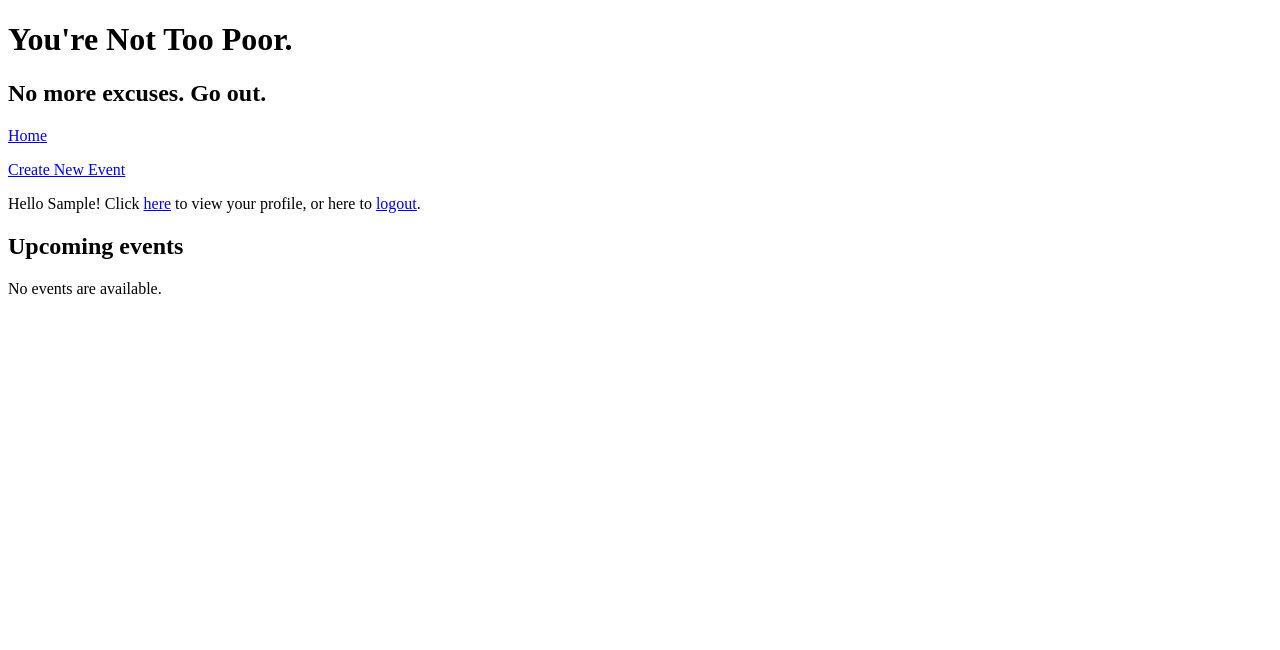
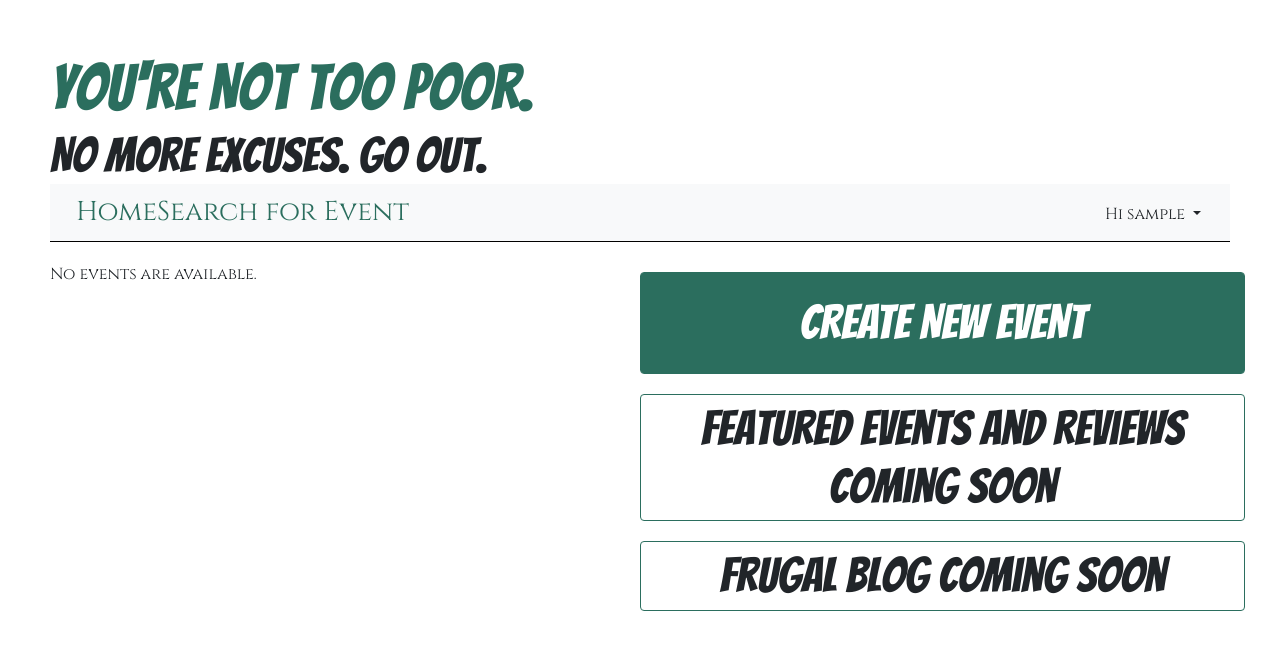
Before and after one commit to sarahlevins/SheCodes-DjangoProject, a Django app: page /freeeventfinder/ in a window 1280 px wide. Shown: the top 650 px of the page. Run offline with Django 3.2, Linux system fonts and the light colour scheme; the visitor is signed in with stand-in values (Sample User, id 1); data that the repository does not hold is empty; some libraries are stand-ins or nearby versions.

Commit message:
styling works

```diff
--- a/eventfinder/templates/eventfinder/index.html
+++ b/eventfinder/templates/eventfinder/index.html
@@ -2,18 +2,29 @@
 
 {% block content %}
 
-<h2>Upcoming events</h2>
-
-{{ event_attending.user.all }}
-
-{% if upcoming_event_list %}
-    <ul>
-    {% for event in upcoming_event_list %}
-        <li><a href="{% url 'eventfinder:event-detail' event.pk %}">{{ event.name }}</a></li>
-    {% endfor %}
-    </ul>
-{% else %}
-    <p>No events are available.</p>
-{% endif %}
+    <div id="index-container" class="row">
+        <div class="col-6">
+            {% if upcoming_events_list %}
+                {% for event in upcoming_events_list %}
+                    {% include "./event_listing_box.html" with event=event %}
+                {% endfor %}
+            {% else %}
+                <p>No events are available.</p>
+            {% endif %}
+        </div>
+        <div class="col-6">
+            <div id="right-side-row" class="row">
+                <div id="new-event-col" class="col right-side-col">
+                    <a href="{% url 'eventfinder:event-create' %}"><button id="new-event">CREATE NEW EVENT</button></a>
+                </div>
+                <div id="featured-col" class="col right-side-col">
+                    <h2>featured events and reviews coming soon</h2>
+                </div>
+                <div id="frugal-col" class="col right-side-col">
+                    <h2>frugal blog coming soon</h2>
+                </div>
+            </div>
+        </div>
+    </div>
 
 {% endblock %}
--- a/eventfinder/views.py
+++ b/eventfinder/views.py
@@ -8,12 +8,12 @@ from users.models import User
 from django.forms import formset_factory
 from rest_framework import viewsets
 from .serializers import EventSerializer
-from django.http import HttpResponseRedirect
+from django.http import HttpResponseRedirect, request
 
 
 def index(request):
-    upcoming_event_list = Event.objects.order_by('-start_time')[:5]
-    context = {'upcoming_event_list': upcoming_event_list}
+    upcoming_events_list = Event.objects.order_by('-start_time')[:5]
+    context = {'upcoming_events_list': upcoming_events_list}
     return render(request, 'eventfinder/index.html', context)
 
 class EventDetail(DetailView):
@@ -22,7 +22,7 @@ class EventDetail(DetailView):
 
 def attending(self, pk):
     event = Event.objects.get(pk=pk)
-    user = User.objects.get(pk=1)
+    user = User.objects.get(self.request.user)
     event.attendees.add(user)
     return HttpResponseRedirect('/freeeventfinder/')
 
--- /dev/null
+++ b/static/style.css
@@ -0,0 +1,143 @@
+Skip to content
+
+Search or jump to…
+
+Pull requests
+Issues
+Marketplace
+Explore
+
+@sarahlevins
+Code  Issues 0  Pull requests 0  Projects 0  Wiki  Security  Pulse  Community
+FreeEventFinder/static/style.css
+@sarahlevins sarahlevins got edit event to work
+c3e668c 15 days ago
+116 lines (95 sloc)  1.63 KB
+
+html {
+
+}
+
+body {
+    margin: 50px;
+    font-family: 'Cinzel', sans-serif;
+}
+
+h1 {
+    font-family: 'Bangers', sans-serif;
+    font-size: 4rem;
+    color: #2b6e5e;
+    margin: 0;
+}
+
+h2 {
+    font-family: 'Bangers', sans-serif;
+    font-size: 3rem;
+    margin: 0;
+}
+
+header {
+    border-bottom: 1px solid #000;
+    margin-bottom: 20px;
+}
+
+.dropdown-toggle .dropdown-item{
+    font-size: 1.7rem;
+}
+
+.nav {
+    margin: 0 10px;
+    font-size: 1.7rem;
+}
+.nav-item{
+    font-size: 1.7rem;
+}
+
+a {
+    color: #2b6e5e;
+    font-family: 'Cinzel', sans-serif;
+
+}
+
+#navbar-wrapper{
+    display: flex;
+    flex-grow: 1;
+    justify-content: space-between;
+}
+
+#new-event {
+    width: 100%;
+    background-color: #2b6e5e;
+    color: #fff;
+    font-family: 'Bangers', sans-serif;
+    border: 1px solid #2b6e5e;
+    border-radius: 2px;
+    font-size: 3rem;
+    height: 100px;
+    cursor: pointer;
+}
+
+#new-event:hover {
+    background-color: #26574b;
+}
+
+.details-box {
+    border: 1px solid #2b6e5e;
+    border-radius: 4px;
+    margin: 10px 0;
+    padding: 10px;
+}
+
+.details-box a {
+    color: #000 !important;
+    text-decoration: none;
+    display: flex;
+    justify-content: space-between;
+}
+
+.details-box a:hover {
+    text-decoration: underline;
+}
+
+#right-side-row{
+    display: flex;
+    flex-wrap: wrap;
+    height: 100%;
+    flex-direction: column;
+}
+
+.right-side-col{
+    max-width: 100%;
+    border: 1px solid #2b6e5e;
+    border-radius: 4px;
+    margin: 10px 0; */
+}
+
+#new-event-col{
+    flex-grow: 0;
+    padding: 0px;
+}
+
+#featured-col{
+    flex-grow: 2;
+    text-align: center;
+    padding: 5px 0;
+}
+
+#frugal-col{
+    flex-grow: 2;
+    text-align: center;
+    padding: 5px 0;
+}
+© 2019 GitHub, Inc.
+Terms
+Privacy
+Security
+Status
+Help
+Contact GitHub
+Pricing
+API
+Training
+Blog
+About
--- a/templates/base.html
+++ b/templates/base.html
@@ -8,6 +8,12 @@
         <title>You're Not Too Poor</title>
         <meta name="description" content="">
         <meta name="author" content="Sarah Levins">
+
+        <meta name="viewport" content="width=device-width, initial-scale=1, shrink-to-fit=no">
+
+        <link rel="stylesheet" href="https://stackpath.bootstrapcdn.com/bootstrap/4.3.1/css/bootstrap.min.css" integrity="sha384-ggOyR0iXCbMQv3Xipma34MD+dH/1fQ784/j6cY/iJTQUOhcWr7x9JvoRxT2MZw1T" crossorigin="anonymous">
+        <link href="https://fonts.googleapis.com/css?family=Bangers|Cinzel|Manjari&display=swap" rel="stylesheet">
+        <link rel="stylesheet" type="text/css" href="{% static 'style.css' %}">
 
     </head>
 
@@ -23,5 +29,8 @@
         </header>
 
         {% block content %}{% endblock %}
+        <script src="https://code.jquery.com/jquery-3.3.1.slim.min.js" integrity="sha384-q8i/X+965DzO0rT7abK41JStQIAqVgRVzpbzo5smXKp4YfRvH+8abtTE1Pi6jizo" crossorigin="anonymous"></script>
+        <script src="https://cdnjs.cloudflare.com/ajax/libs/popper.js/1.14.7/umd/popper.min.js" integrity="sha384-UO2eT0CpHqdSJQ6hJty5KVphtPhzWj9WO1clHTMGa3JDZwrnQq4sF86dIHNDz0W1" crossorigin="anonymous"></script>
+        <script src="https://stackpath.bootstrapcdn.com/bootstrap/4.3.1/js/bootstrap.min.js" integrity="sha384-JjSmVgyd0p3pXB1rRibZUAYoIIy6OrQ6VrjIEaFf/nJGzIxFDsf4x0xIM+B07jRM" crossorigin="anonymous"></script>
 
     </body>
--- a/templates/nav.html
+++ b/templates/nav.html
@@ -1,15 +1,40 @@
 {% load static %}
 
-{% block content %}
-<p><a href="{% url 'eventfinder:index' %}">Home</a></p>
-<p><a href="{% url 'eventfinder:event-create' %}">Create New Event</a></p>
-{% if user.is_authenticated %}
-    <p>Hello {{ user.first_name }}!
-        Click <a href="{% url 'users:user-detail' user.pk %}">here</a> to view your profile, or here to <a href="{% url 'users:logout' %}">logout</a>.</p>
-{% else %}
-    <p><a href="{% url 'users:login' %}">Login</a></p>
-    <p><a href="{% url 'users:user-create' %}">Register</a></p>
-{% endif %}
+<nav class = "navbar bg-light">
+        <div id="navbar-wrapper">
+        <div>
+            <ul class="nav">
+                <li class="nav-item">
+                    <a href="{% url 'eventfinder:index' %}">Home</a>
+                </li>
+                <li>
+                    <a href="{% url 'eventfinder:index' %}">Search for Event</a>
+                </li>
+            </ul>
+        </div>
+        <div>
+            {% if user.is_authenticated %}
 
+            <div class="nav-item dropdown">
+                <button class="btn dropdown-toggle" type="button" id="MyAccountDropDown" data-toggle="dropdown" aria-haspopup="true" aria-expanded="false">
+                    Hi {{ user.username }}
+                </button>
+                <div class="dropdown-menu" aria-labelledby="MyAccountDropDown">
+                    <a class="dropdown-item" href="{% url 'users:user-detail' user.pk %}">My Account</a>
+                    <a class="dropdown-item" href="{% url 'users:logout' %}">Logout</a>
+                </div>
+            </div>
 
-{% endblock %}
+            {% else %}
+            <ul class="nav">
+                <li class="nav-item">
+                        <a href="{% url 'users:login' %}">Login</a>
+                </li>
+                <li class="nav-item">
+                        <a href="{% url 'users:user-create' %}">Register</a>
+                </li>
+            </ul>
+            {% endif %}
+        </div>
+        </div>
+    </nav>
```
Also changed, not shown: eventfinder/templates/eventfinder/event_listing_box.html (added, +9 -0 lines).
